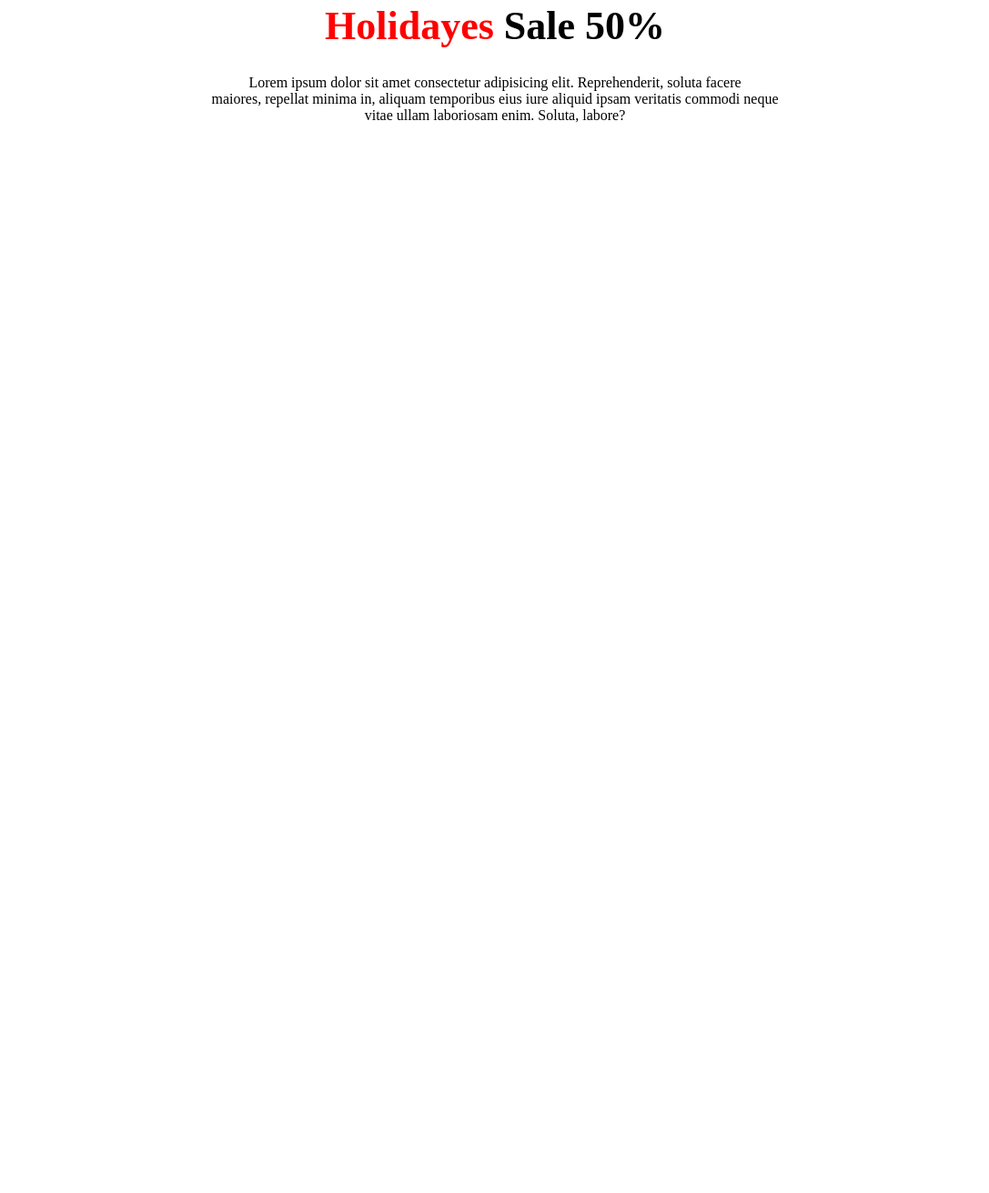
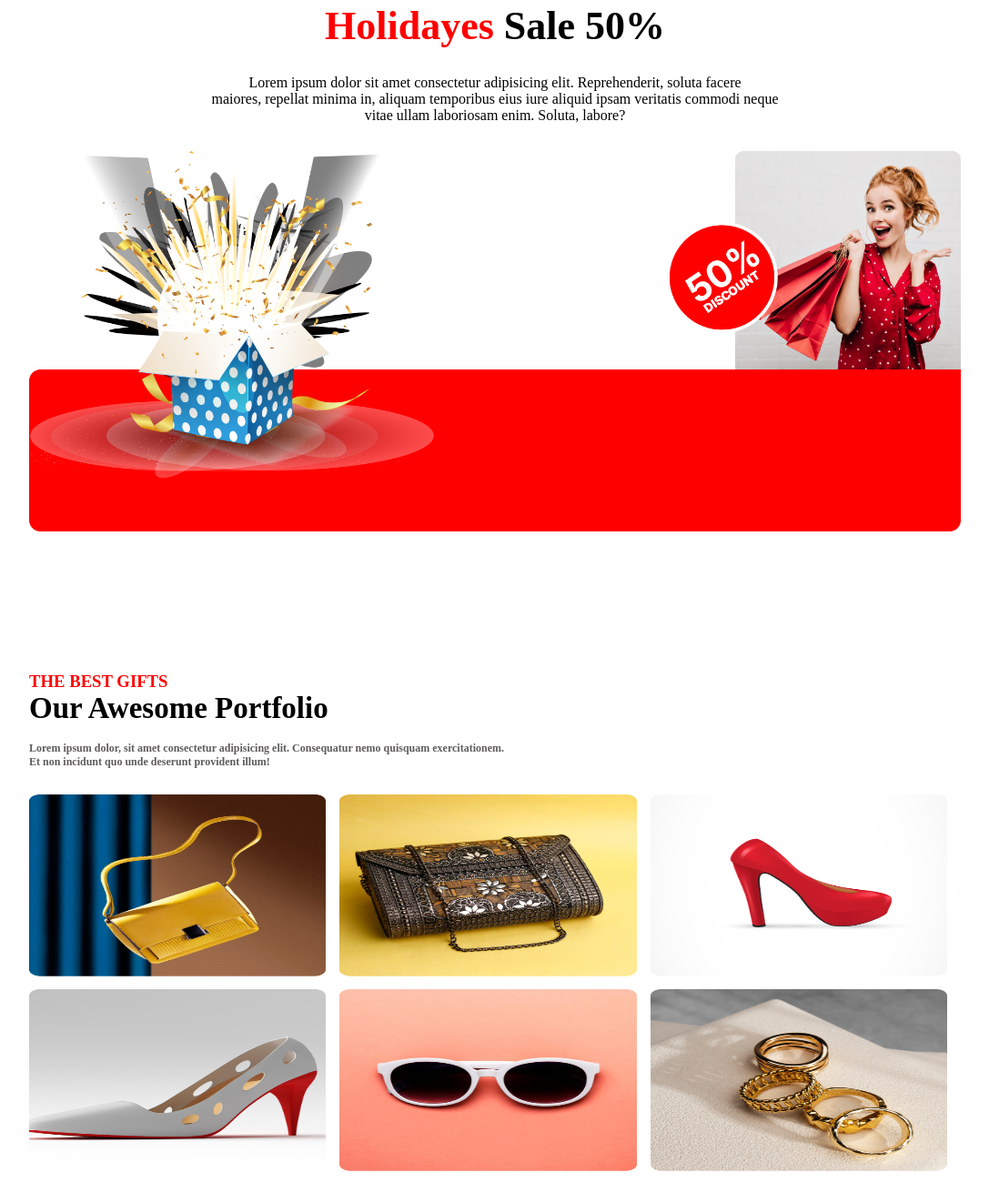
Before and after one commit to Sayem-hussain-majhi/reset-assignment-1, a plain HTML site: page index.html in a window 1280 px wide. Shown: the part 2021-3332 px from the top of the page at 91% size, without its empty margins (96-1183 px from the left). Before the commit the page ends 2187 px from the top, so only its background shows below. Drawn offline with Linux system fonts and the light colour scheme.

Commit message:
[awesome gift section] Done

```diff
--- a/index.html
+++ b/index.html
@@ -20,7 +20,7 @@
             <h2 style="font-size: 34px;">65% OFF</h2>
             <br>
             <p>OUR HOLIDAY DEALS ARE BATTER</p>
-            <h2 style="color: black;" >ALL CATEGORIES</h2>
+            <h2 style="color: black;">ALL CATEGORIES</h2>
             <img src="./resources/New Year Photo.png" alt="">
         </section>
 
@@ -28,7 +28,9 @@
             <article>
                 <h2 style="font-size: 30px;">Welcome to <br>midnight party</h2>
                 <br>
-                <p style="letter-spacing: 0; font-weight: 200; color: rgb(192, 186, 186);">Lorem ipsum dolor, sit amet consectetur adipisicing elit. Ullam aliquid ducimus magni <br>ipsum sed reprehended numquam nesciunt. Iure </p>
+                <p style="letter-spacing: 0; font-weight: 200; color: rgb(192, 186, 186);">Lorem ipsum dolor, sit amet
+                    consectetur adipisicing elit. Ullam aliquid ducimus magni <br>ipsum sed reprehended numquam
+                    nesciunt. Iure </p>
                 <br>
                 <br>
                 <a href="#">JOIN NOW</a>
@@ -37,12 +39,15 @@
 
         <section class="address-banner">
             <article style="line-height: 3cap;">
-               <h2 style="color: black; font-weight: bold;"><span style="color: red; ">Place:</span> New Park Hotel</h2>
-               <h2 style="color: black; font-weight: bold;"><span style="color: red; ">Date:</span> 31 December Night 2023</h2>
-               <h2 style="color: black; font-weight: bold;"><span style="color: red; ">Time:</span> Evening 7.30 Pm To 12.00 Am</h2>
+                <h2 style="color: black; font-weight: bold;"><span style="color: red; ">Place:</span> New Park Hotel
+                </h2>
+                <h2 style="color: black; font-weight: bold;"><span style="color: red; ">Date:</span> 31 December Night
+                    2023</h2>
+                <h2 style="color: black; font-weight: bold;"><span style="color: red; ">Time:</span> Evening 7.30 Pm To
+                    12.00 Am</h2>
                 <br>
                 <br>
-               <button >JOIN NOW</button>
+                <button>JOIN NOW</button>
             </article>
         </section>
 
@@ -51,14 +56,18 @@
                 <article>
                     <h3 style="color: red; margin: 10px 0; font-weight: 800;">NEW BAST OFFER</h3>
                     <h1 style="color: black; margin: 10px 0; font-weight: 900; font-size: 33px;">Coming Soon</h1>
-                    <p style="color: black; font-weight: 200;">Lorem, ipsum dolor sit amet consectetur adipisicing elit. Voluptates beatae odio quos inventore molestiae accusantium natus? Optio dolores corporis dignissimos!</p>
+                    <p style="color: black; font-weight: 200;">Lorem, ipsum dolor sit amet consectetur adipisicing elit.
+                        Voluptates beatae odio quos inventore molestiae accusantium natus? Optio dolores corporis
+                        dignissimos!</p>
                 </article>
                 <div style="margin: 0 auto;">
-                    <img style="height: 280px; background-color: red; border-radius: 50%; padding: 10px;" src="./resources/Ellipse 1.png" alt="">
+                    <img style="height: 280px; background-color: red; border-radius: 50%; padding: 10px;"
+                        src="./resources/Ellipse 1.png" alt="">
                 </div>
                 <article>
                     <h2 style="margin: 10px 0;">2024</h2>
-                    <p style="font-weight: 200;  color: black;">Lorem ipsum dolor sit amet consectetur, adipisicing elit. Aliquid, vitae.</p>
+                    <p style="font-weight: 200;  color: black;">Lorem ipsum dolor sit amet consectetur, adipisicing
+                        elit. Aliquid, vitae.</p>
                     <img class="new-year-img" src="./resources/Group 96.png" alt="">
                 </article>
             </div>
@@ -68,8 +77,58 @@
             <p style="font-weight: 800; margin-bottom: 10px;">WHAT IS FUNCTIONAL</p>
             <h1 style="font-weight: 900; font-size: 44px;"><span style="color: red;">Holidayes</span> Sale 50%</h1>
             <br>
-            <p style="margin: 10px 0 30px 0;">Lorem ipsum dolor sit amet consectetur adipisicing elit. Reprehenderit, soluta facere <br>maiores, repellat minima in, aliquam temporibus eius iure aliquid ipsam veritatis commodi neque <br>vitae ullam laboriosam enim. Soluta, labore?</p>
+            <p style="margin: 10px 0 30px 0;">Lorem ipsum dolor sit amet consectetur adipisicing elit. Reprehenderit,
+                soluta facere <br>maiores, repellat minima in, aliquam temporibus eius iure aliquid ipsam veritatis
+                commodi neque <br>vitae ullam laboriosam enim. Soluta, labore?</p>
         </div>
+
+        <div style="display: flex; justify-content: space-between;">
+            <div style="height: 370px; z-index: 1;">
+                <img style="height: 100%;" src="./resources/Group 75.png" alt="">
+            </div>
+            <div style="height: 250px; ">
+                <img style="height: 100%; " src="./resources/Rectangle 1.png" alt="">
+                <div style="z-index: 2; height: 170px; margin-top: -200px; margin-left: -100px;">
+                    <img style="height: 100%;" src="./resources/Group 44.png" alt="">
+                </div>
+            </div>
+
+        </div>
+        <div style="width: 100%; margin-top: -130px; z-index: 4;">
+            <img style="width: 100%; " src="./resources/Rectangle 2.png" alt="">
+        </div>
+
+
+        <section class="gift-section">
+            <article>
+                <h3 style="font-weight: 900; color: red;">THE BEST GIFTS</h3>
+                <h1 style="font-size: 33px; font-weight: 900; color: black;">Our Awesome Portfolio</h1>
+                <br>
+                <p style="color: rgba(68, 66, 66, 0.863);">Lorem ipsum dolor, sit amet consectetur adipisicing elit. Consequatur nemo quisquam exercitationem. <br> Et non incidunt quo unde deserunt provident illum!</p>
+                <br>
+            </article>
+
+            <div class="img-container">
+                <div style="width: 100%;">
+                    <img style="width: 100%;" src="./resources/Rectangle 3.png" alt="">
+                </div>
+                <div style="width: 100%;">
+                    <img style="width: 100%;" src="./resources/Rectangle 4.png" alt="">
+                </div>
+                <div style="width: 100%;">
+                    <img style="width: 100%;" src="./resources/Rectangle 5.png" alt="">
+                </div>
+                <div style="width: 100%;">
+                    <img style="width: 100%;" src="./resources/Rectangle 6.png" alt="">
+                </div>
+                <div style="width: 100%;">
+                    <img style="width: 100%;" src="./resources/Rectangle 7.png" alt="">
+                </div>
+                <div style="width: 100%;">
+                    <img style="width: 100%;" src="./resources/Rectangle 8.png" alt="">
+                </div>
+            </div>
+        </section>
     </main>
     <footer></footer>
 </body>
--- a/styles/style.css
+++ b/styles/style.css
@@ -92,3 +92,19 @@ main > section img{
 .new-year-img{
     height: 100px;
 }
+
+
+/* gift section */
+.gift-section article{
+    text-align: left;
+    margin-top: 150px;
+}
+
+.img-container{
+    display: grid;
+    grid-template-columns: auto auto auto;
+}
+
+.img-container div{
+    padding:  0px 15px 0px 0px;
+}
```
Lines whose indentation alone changed are shown as unchanged.
